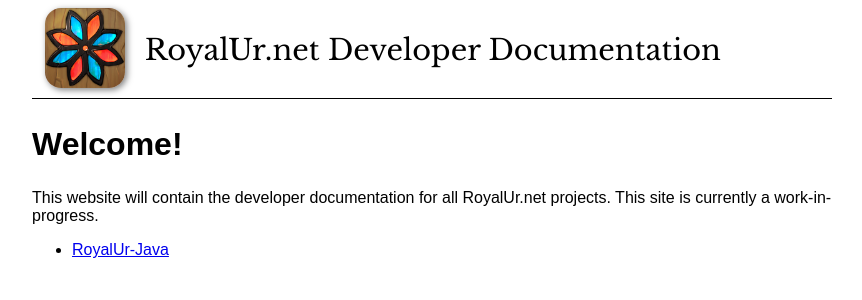
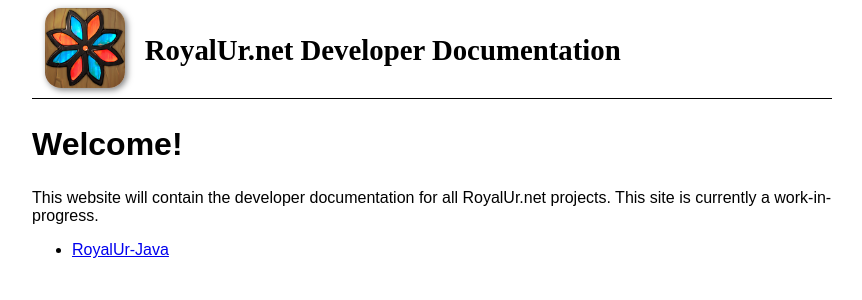
Before and after one commit to RoyalUr/royalur.github.io, a Jekyll site: the page built from DeveloperDocs/HOME.md, in a window 1280 px wide. Shown: the top 300 px of the page, without its empty margins (216-1078 px from the left). Built offline with Jekyll 4.4.1, drawn with Linux system fonts in a browser that asks for light colours; some web fonts are replaced; our own code applies the rules of GitHub Pages for plain Markdown files.

Commit message:
Update from https://github.com/RoyalUr/DeveloperDocs/commit/7e441338e8a1869f1fcd0aa9a7c5f7489839779c

```diff
--- a/DeveloperDocs/css/default.css
+++ b/DeveloperDocs/css/default.css
@@ -6,6 +6,16 @@
     font-style: normal;
     font-display: swap;
 }
+
+@font-face {
+    font-family: 'Libre Baskerville';
+    src: url('assets/LibreBaskerville-Bold.woff2') format('woff2'),
+        url('assets/LibreBaskerville-Bold.woff') format('woff');
+    font-weight: bold;
+    font-style: normal;
+    font-display: swap;
+}
+
 
 
 body {
@@ -34,7 +44,7 @@
 
 header .header-title {
     font-family: 'Libre Baskerville', serif;
-    font-weight: normal;
+    font-weight: bold;
     font-style: normal;
     font-size: 1.8rem;
     display: inline-block;
```
Also changed, not shown: DeveloperDocs/assets/LibreBaskerville-Bold.woff (added), DeveloperDocs/assets/LibreBaskerville-Bold.woff2 (added).
